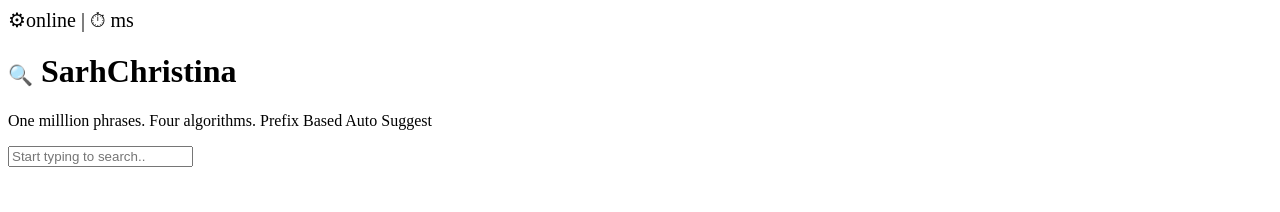
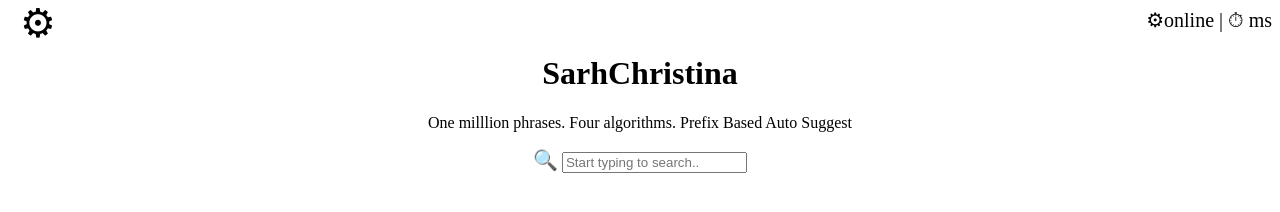
Before and after one commit to sarah-sudo-glitch/gadget-bg, a website: page frontend/pages/auto.html in a window 1280 px wide. Drawn offline with Linux system fonts and the light colour scheme.

Commit message:
2ndchange

```diff
--- /dev/null
+++ b/frontend/pages/auto.css
@@ -0,0 +1,17 @@
+.search{
+    text-align: center;
+    margin-top: 0;
+    padding: 2px;
+
+}
+#clock{
+    display: flex;
+   justify-content: flex-end;
+   margin-top: 0%;
+
+}
+#gear{
+    position: fixed;
+    top: 0px;
+    left: 20px;
+}
--- a/frontend/pages/auto.html
+++ b/frontend/pages/auto.html
@@ -3,15 +3,22 @@
 <head>
     <meta charset="UTF-8">
     <meta name="viewport" content="width=device-width, initial-scale=1.0">
+    <link rel="stylesheet" href="auto.css">
     <title>BI</title>
 </head>
 <body>
 
     <div class="bi">
-        <span style="font-size: 20px;"> &#x2699;online | &#9201; ms</span>
-        <h1 > <span style="font-size: 20px;">&#128269;</span> SarhChristina</h1>
+        <div id="c" >
+            <span id="gear"  style="font-size: 40px;"> &#x2699;</span>
+            <span id="clock" style="font-size: 20px;"> &#x2699;online | &#9201; ms</span>
+        </div>
+    </div>
+    <div class="search">
+        <h1 > SarhChristina</h1>
         <p>One milllion phrases. Four algorithms. Prefix Based Auto Suggest</p>
-       <input type="text" id="username-input" placeholder="Start typing to search.." autocomplete="off" spellcheck="false" />
+       <span style="font-size: 20px;">&#128269;</span> <input  type="text" id="username-input" placeholder="Start typing to search.." autocomplete="off" spellcheck="false" />
     </div>
+
 </body>
 </html>
```
Also changed, not shown: frontend/beinfinty.html (added, +23 -0 lines).
